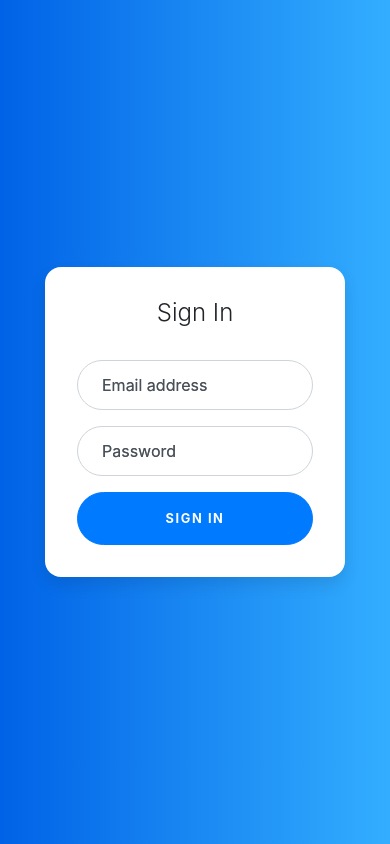
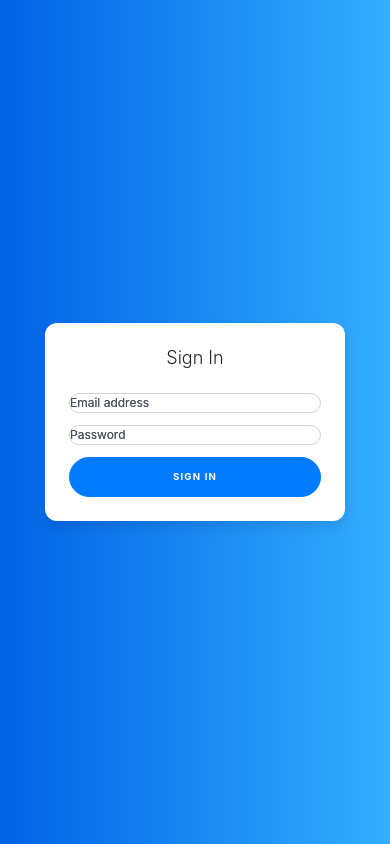
Before and after one commit to Bourn3x/Login-Logout-screen, a React (Create React App) app: page / in a window 390 px wide. Built offline with nearby package versions, Linux system fonts and the light colour scheme.

Commit message:
refactor: added media query breakpoints for different screen sizes

```diff
--- a/src/style.css
+++ b/src/style.css
@@ -1,4 +1,33 @@
-:root {
-  --input-padding-x: 1.5rem;
-  --input-padding-y: .75rem;
+/* Small devices (landscape phones, 576px and up) */
+@media (max-width: 575px) {
+  html {
+    font-size: 12px;
+  }
 }
+
+@media (min-width: 576px) {
+  html {
+    font-size: 12px;
+  }
+}
+
+/* Medium devices (tablets, 768px and up) */
+@media (min-width: 768px) {
+  html {
+    font-size: 14px;
+  }
+}
+
+/* Large devices (desktops, 992px and up) */
+@media (min-width: 992px) {
+  html {
+    font-size: 14px;
+  }
+}
+
+/* Extra large devices (large desktops, 1200px and up) */
+@media (min-width: 1200px) {
+  html {
+    font-size: 16px;
+  }
+}
```
